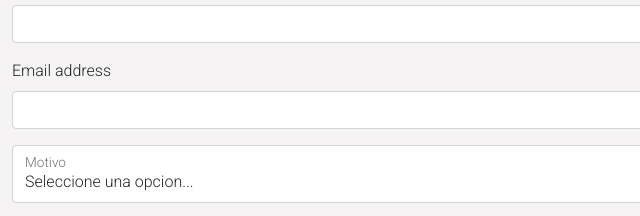
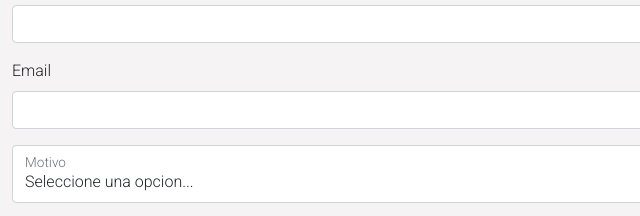
Before and after one commit to nosgothcity/tcg-diaz, a plain HTML site: page pages/contacto.html in a window 1280 px wide. Shown: the part 761-977 px from the top of the page, 0-640 px from the left. Drawn offline with nearby package versions, Linux system fonts and the light colour scheme; a web font is replaced by a local one.

Commit message:
Cambio en label de email

```diff
--- a/pages/contacto.html
+++ b/pages/contacto.html
@@ -79,7 +79,7 @@
                                 <input type="text" class="form-control" id="fullName" aria-describedby="name">
                             </div>
                             <div class="mb-3">
-                                <label for="exampleInputEmail1" class="form-label">Email address</label>
+                                <label for="exampleInputEmail1" class="form-label">Email</label>
                                 <input type="email" class="form-control" id="exampleInputEmail1" aria-describedby="emailHelp">
                             </div>
                             <div class="form-floating mb-3">
```
